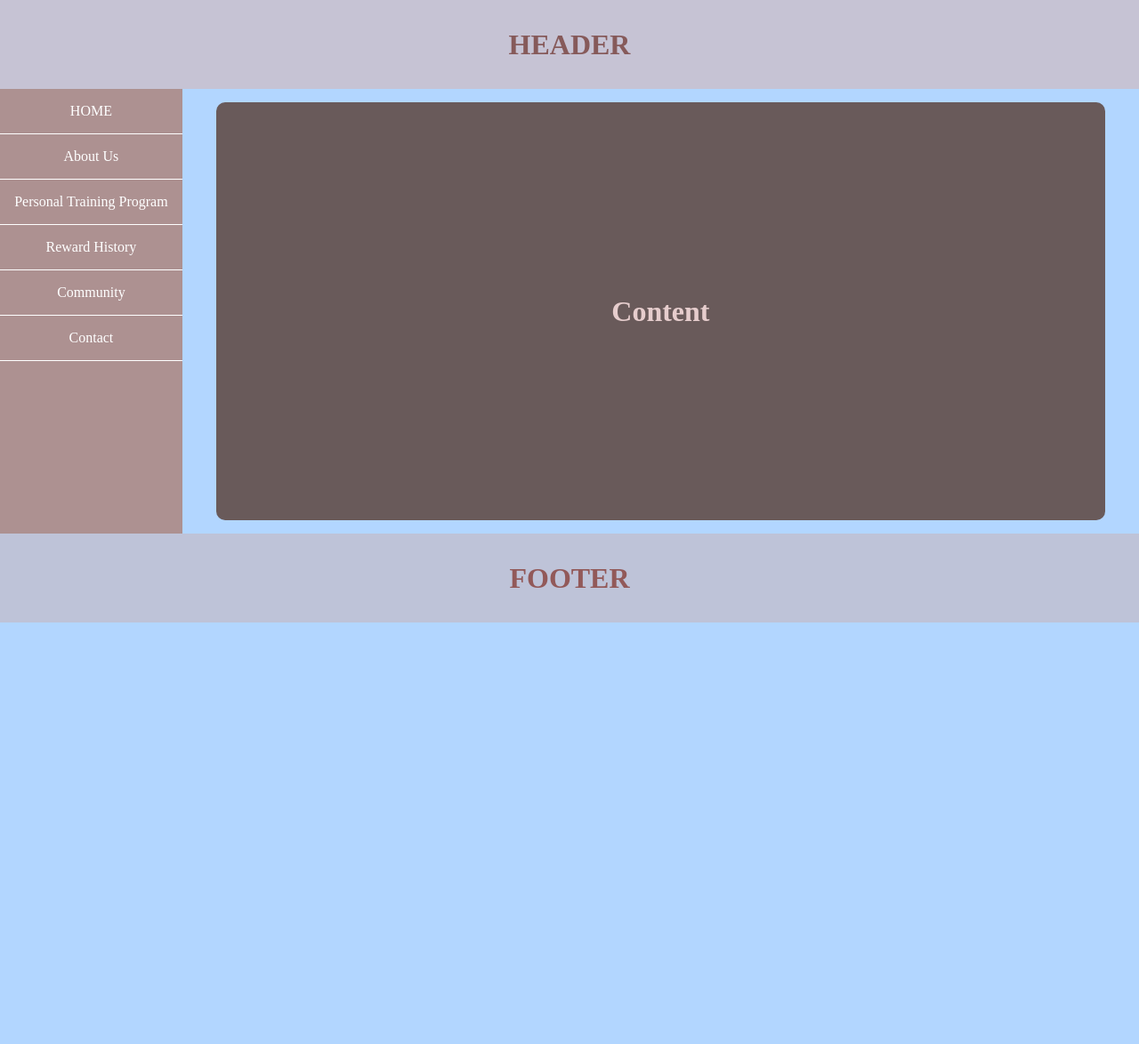
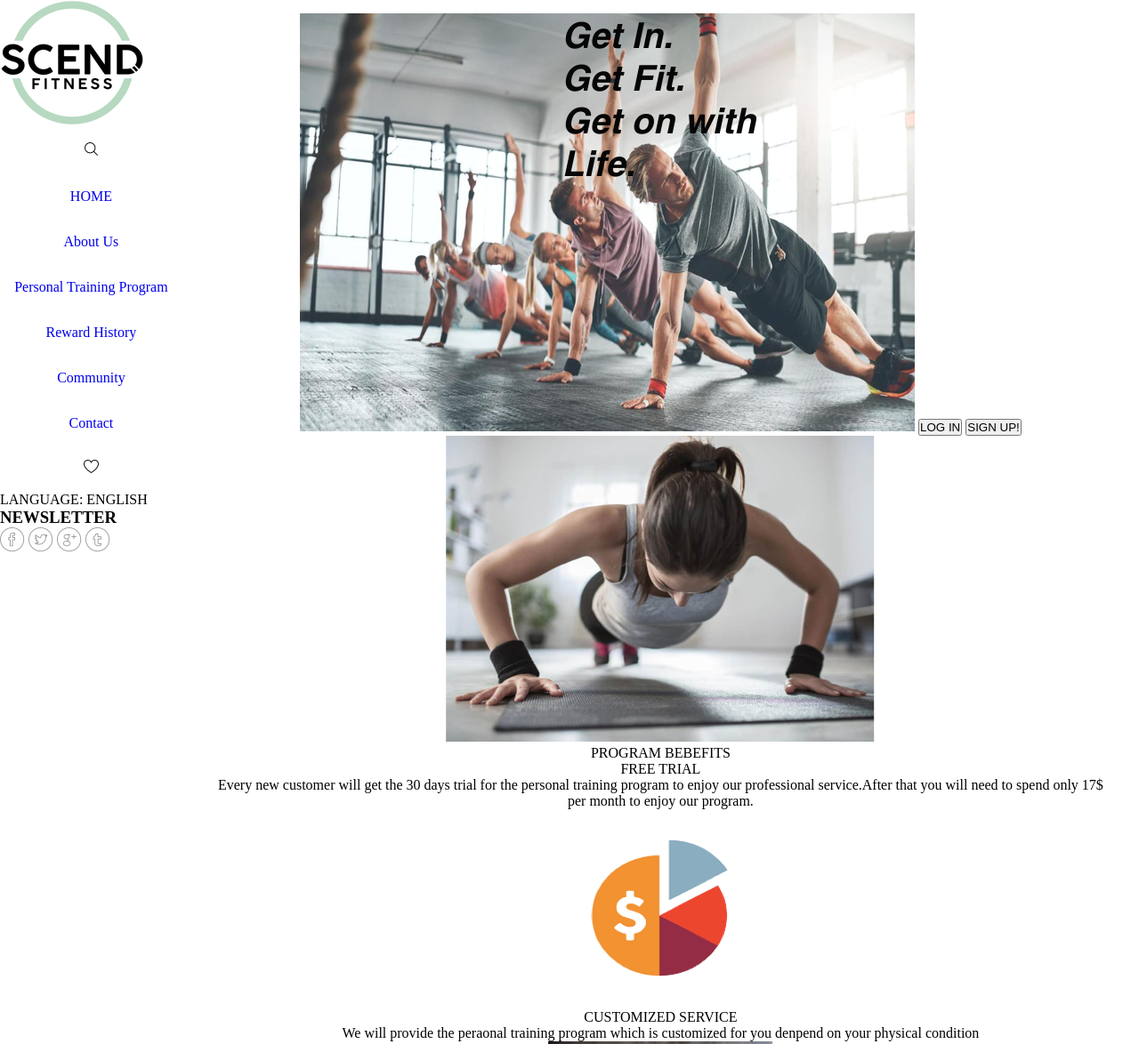
Before and after one commit to AshleyHoo/DECO1016_A4-Web-Prototype, a plain HTML site: page index.html in a window 1280 px wide. Shown: the top 1174 px of the page at 89% size. Before the commit the page ends 800 px from the top, so only its background shows below. Drawn offline with Linux system fonts and the light colour scheme.

Commit message:
feat: format html

```diff
--- a/index.html
+++ b/index.html
@@ -1,19 +1,22 @@
 <!DOCTYPE html>
 <html lang="en">
+
 <head>
     <meta charset="UTF-8">
     <meta name="viewport" content="width=device-width, initial-scale=1.0">
     <meta http-equiv="X-UA-Compatible" content="ie=edge">
     <title>WEB PROTOTYPE</title>
-    <link rel="stylesheet" href="./styles/index.css" type="text/css" >
+    <link rel="stylesheet" href="./styles/index.css" type="text/css">
 </head>
+
 <body>
-    <header class="header">
-        <h1>HEADER</h1>
-    </header>
     <!-- Left navigation bar -->
     <section class="section_left">
+        <img src='./images/logo.png' />
         <ul>
+            <li>
+                <img src='./images/Icon search.png' />
+            </li>
             <li>
                 <a href="#/">HOME</a>
             </li>
@@ -32,16 +35,59 @@
             <li>
                 <a href="#/contact">Contact</a>
             </li>
+            <li>
+                <img src='./images/Icon heart.png' />
+            </li>
         </ul>
+        <div>LANGUAGE: ENGLISH</div>
+        <div>
+            <h3>NEWSLETTER</h3>
+            <div></div>
+            <div>
+                <img src='./images/Icon facebook.png' />
+                <img src='./images/Icon twitter.png' />
+                <img src='./images/Icon google plus.png' />
+                <img src='./images/Icon tumblr.png' />
+            </div>
+        </div>
     </section>
     <!-- Right content display area -->
     <sidebar class="sidebar_right">
-        <h1>Content</h1>
+        <div>
+            <img src='./images/index-banner.png' />
+            <button> LOG IN</button>
+            <button> SIGN UP! </button>
+            <img src='./images/index-banner2.png' />
+        </div>
+        <div>
+            <div>PROGRAM BEBEFITS</div>
+            <div>
+                <div>
+                    <p>FREE TRIAL</p>
+                    <p>Every new customer will get the 30 days trial for the personal training program to enjoy our
+                        professional service.After that you will need to spend only 17$ per month to enjoy our program.
+                    </p>
+                </div>
+                <img src="./images/index-chart.png" />
+            </div>
+            <div>
+                <div>
+                    <p>CUSTOMIZED SERVICE</p>
+                    <p>We will provide the peraonal training program which is customized for you denpend on your physical condition</p>
+                </div>
+                <img src="./images/index-train.png" />
+            </div>
+            <div>
+                <div>
+                    <p>FREE TRIAL</p>
+                    <p>You can redeeem High-quality course for diverse sports fields by your cumulative
+                            exercise time</p>
+                </div>
+                <img src="./images/index-gift.png" />
+            </div>
+        </div>
     </sidebar>
-    <!-- bottom -->
-    <footer class="footer">
-        <h1>FOOTER</h1>
-    </footer>
     <script type="text/javascript" src="./scripts/router.js"></script>
 </body>
+
 </html>
--- a/styles/index.css
+++ b/styles/index.css
@@ -4,12 +4,10 @@
 }
 a {
     text-decoration: none;
-    color: #ffffff;
 }
 .header {
     width: 100%;
     height: 100px;
-    background-color: rgb(198, 195, 212);
     text-align: center;
     line-height: 100px;
     color: #865a5a;
@@ -18,7 +16,6 @@ a {
     width: 16%;
     height: 500px;
     float: left;
-    background-color: rgb(173, 145, 145);
 }
 .section_left ul li {
     list-style: none;
@@ -32,18 +29,15 @@ a {
     width: 78%;
     float: right;
     height: 470px;
-    background-color: rgb(105, 90, 90);
     margin-right: 3%;
     margin-top: 15px;
     text-align: center;
-    line-height: 470px;
     border-radius: 10px;
-    color: #e6cdcd;
+    color: #000000;
 }
 .footer {
     width: 100%;
     height:100px;
-    background-color: rgb(190, 195, 216);
     clear: both;
     text-align: center;
     line-height: 100px;
@@ -67,6 +61,6 @@ a {
   /* Desktop Styles */
   @media only screen and (min-width: 961px) {
     body {
-      background-color: #B2D6FF; /* Blue */
+      background-color: #ffffff; /* right */
     }
   }
```
Also changed, not shown: images/Desktop HD.png (deleted), images/Interested-Anaerobic.png (renamed from images/Screen Shot 2019-10-08 at 10.09.06 pm.png), images/Interested-rope-sikp.png (renamed from images/Screen Shot 2019-10-08 at 10.08.55 pm.png), images/Interested-run.png (renamed from images/Screen Shot 2019-10-08 at 10.07.58 pm.png), images/Interested-swim.png (renamed from images/Screen Shot 2019-10-08 at 10.08.30 pm.png), images/Interested-weight.png (renamed from images/Screen Shot 2019-10-08 at 10.07.01 pm.png), images/Interested-yoga.png (renamed from images/Screen Shot 2019-10-08 at 10.07.25 pm.png), images/down.png (renamed from images/Screen Shot 2019-10-08 at 11.20.11 pm.png), images/human.png (renamed from images/WechatIMG1927.png), images/index-banner.png (renamed from images/Image big.png), images/index-banner2.png (renamed from images/b4.png), images/index-chart.png (renamed from images/Screen Shot 2019-10-07 at 8.05.42 pm.png), images/index-gift.png (renamed from images/Screen Shot 2019-10-07 at 8.07.47 pm.png), images/index-train.png (renamed from images/21.png).
